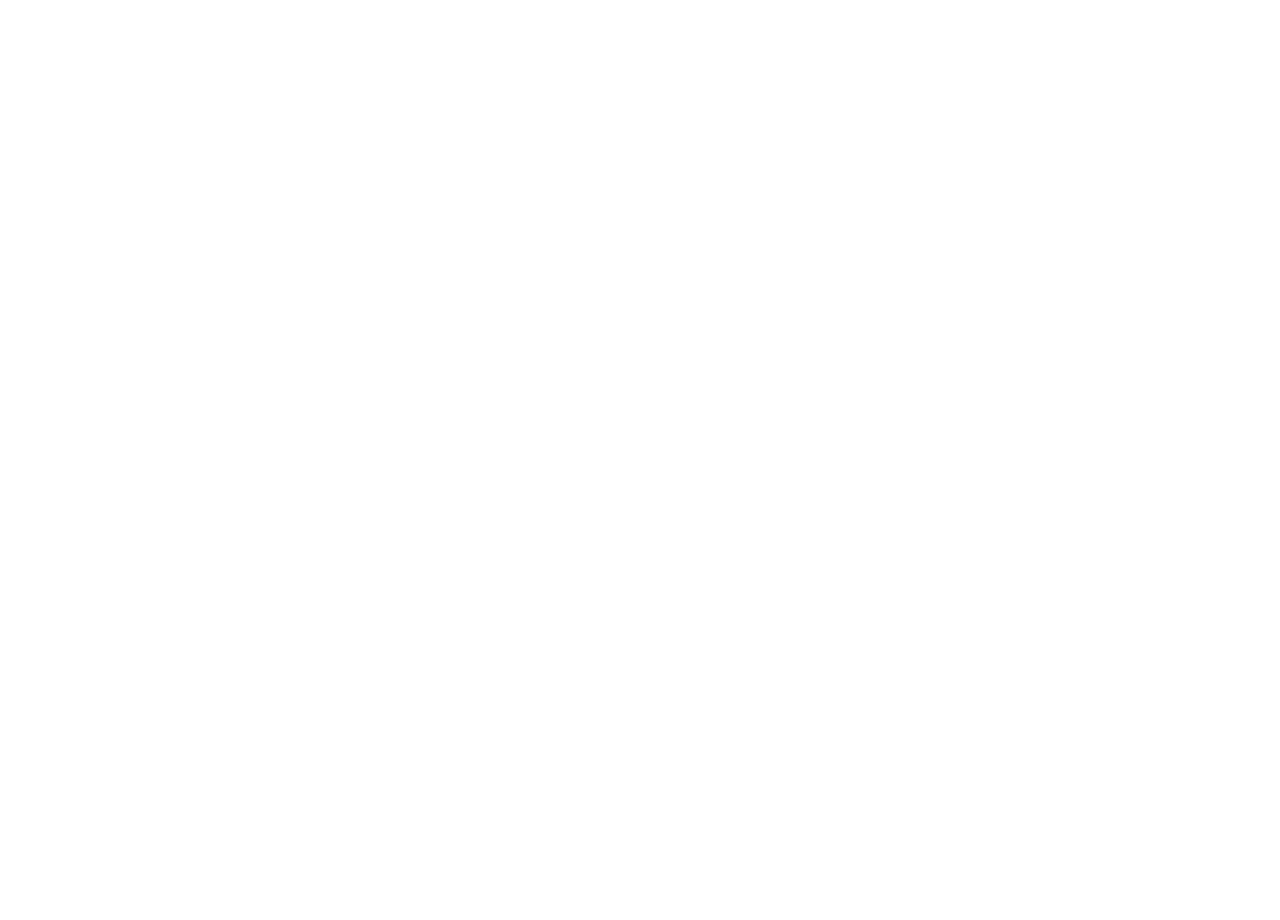
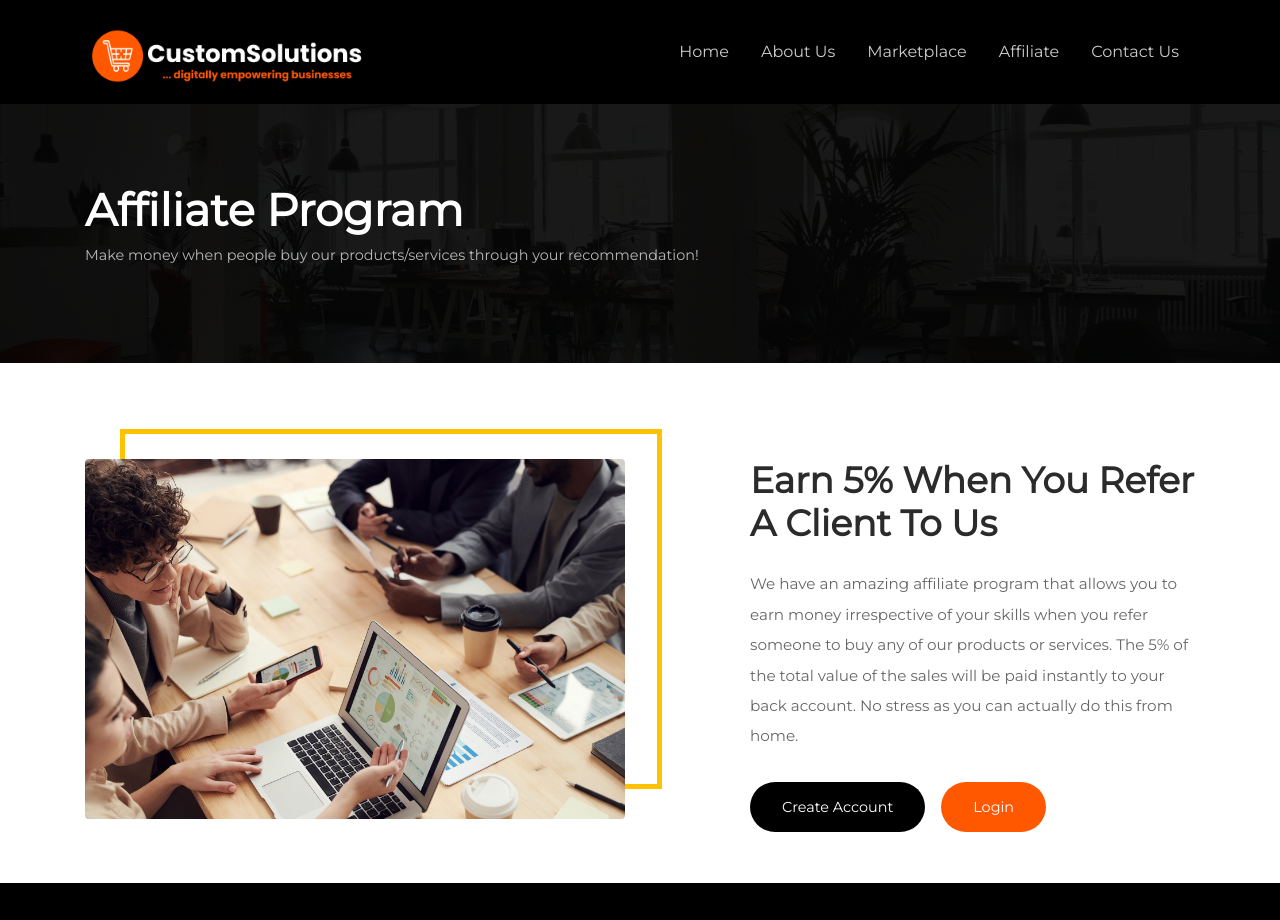
Before and after one commit to Achilles45/customsolutions, a Vue app: page /affiliate in a window 1280 px wide. Shown: the top 920 px of the page. Before the commit the page ends 800 px from the top, so only its background shows below. Built offline with nearby package versions, Linux system fonts and the light colour scheme; no server answers.

Commit message:
Added the affiliate page

```diff
--- a/src/router/index.js
+++ b/src/router/index.js
@@ -9,6 +9,7 @@
 import Hospital from '../views/Hospital'
 import Inventory from '../views/Inventory'
 import Contact from '../views/Contact'
+import Affiliate from '../views/Affiliate'
 
 Vue.use(VueRouter)
 
@@ -66,6 +67,11 @@
     name: 'Contact',
     component: Contact
   },
+  {
+    path: '/affiliate',
+    name: 'Affiliate',
+    component: Affiliate
+  },
 ]
 
 const router = new VueRouter({
--- /dev/null
+++ b/src/views/Affiliate.vue
@@ -0,0 +1,136 @@
+<template>
+  <div class="affiliate">
+      <Navbar />
+      <div class="detials__wrapper">
+          <div class="container">
+              <h1>Affiliate Program</h1>
+              <p>Make money when people buy our products/services through your recommendation!</p>
+          </div>
+      </div>
+      <div class="affiliate__body">
+          <div class="container">
+              <div class="row">
+                  <div class="col-md-6 image__holder">
+                      <!-- <div class="img__overlay"></div> -->
+                      <img src="../assets/images/img4.jpeg" class="img-fluid image" alt="">
+                  </div>
+                  <div class="col-md-1"></div>
+                  <div class="col-md-5 text">
+                      <h2>Earn 5% when you refer a client to us</h2>
+                      <p>We have an amazing affiliate program that allows you to earn money irrespective of your skills when you refer someone to buy any of our products or services. The 5% of the total value of the sales will be paid instantly to your back account. No stress as you can actually do this from home.</p>
+                      <div class="button__holder">
+                          <router-link to="/affiiate/register" class="affiliate__btn register">Create Account</router-link>
+                          <router-link to="/affiiate/login" class="affiliate__btn login">Login</router-link>
+                      </div>
+                  </div>
+              </div>
+          </div>
+      </div>
+      <Footer />
+  </div>
+</template>
+
+<script>
+import Navbar from '@/components/Navbar.vue';
+import Footer from "@/components/Footer.vue"
+export default {
+    components:{
+        Navbar,
+        Footer
+    }
+}
+</script>
+
+<style lang="scss" scoped>
+@import '../assets/styles/_colors';
+.detials__wrapper{
+    background: linear-gradient(rgba(0,0,0,.9), rgba(0,0,0,.9)), url('../assets/images/img1.jpeg');
+    color: #fff;
+    padding: 5rem 0;
+    background-repeat: no-repeat;
+    background-position: center;
+    background-size: cover;
+    h1{
+        font-weight: bold;
+        font-size: 2.8rem;
+    }
+    p{
+        opacity: .7;
+        font-size: .9rem;
+    }
+}
+.affiliate__body{
+    padding-top: 6rem;
+    padding-bottom: 4rem;
+        .image__holder::after{
+        content: "";
+        width: 200px;
+        position: absolute;
+        margin: 0 auto;
+        height: 100%;
+        width: 95%;
+        background: transparent;
+        border: 5px solid $tertiary-color;
+        left: 50px;
+        right: 0;
+        bottom: 30px;
+        z-index: -10;
+    }
+}
+.image{
+    border-radius: 4px;
+}
+.text{
+    h2{
+        font-weight: bold;
+        color: #2b2b2b;
+        font-size: 2.25rem;
+        text-transform: capitalize;
+    }
+    p{
+        color: #676767;
+        font-size: .95rem;
+        line-height: 2;
+        padding-top: 1rem;
+        padding-bottom: 1.7rem;
+    }
+    .affiliate__btn{
+        padding: 1rem 2rem;
+        border-radius: 50px;
+        text-decoration: none;
+        background: $primary-color;
+        color: #fff;
+        margin-right: 1rem;
+        font-size: .9rem;
+        &:hover{
+            background: linear-gradient(to right, $secondary-color , $tertiary-color);
+            transition: all ease-in-out .5s;
+        }
+    }
+    .login{
+    background: $secondary-color;
+    }
+}
+
+//Media queries
+@media only screen and (max-width: 600px){
+   .detials__wrapper{
+       h1{
+        font-size: 1.5rem !important;
+       }
+   }
+   .image__holder::after{
+       display: none !important;
+   }
+   .affiliate__body{
+       padding: 3rem 0 !important;
+       h2{
+           padding-top: 2rem;
+           font-size: 2rem !important;
+       }
+       p{
+           padding-bottom: 3rem !important;
+       }
+   }
+}
+</style>
```
Also changed, not shown: src/assets/images/img10.jpg (added).
